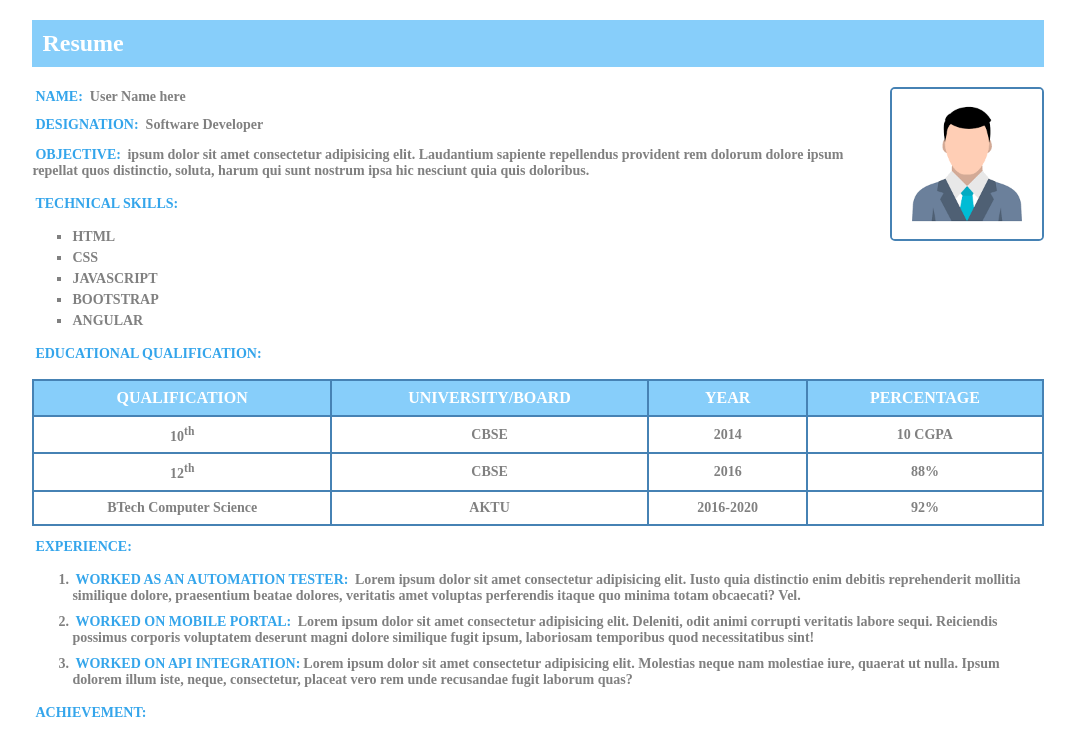
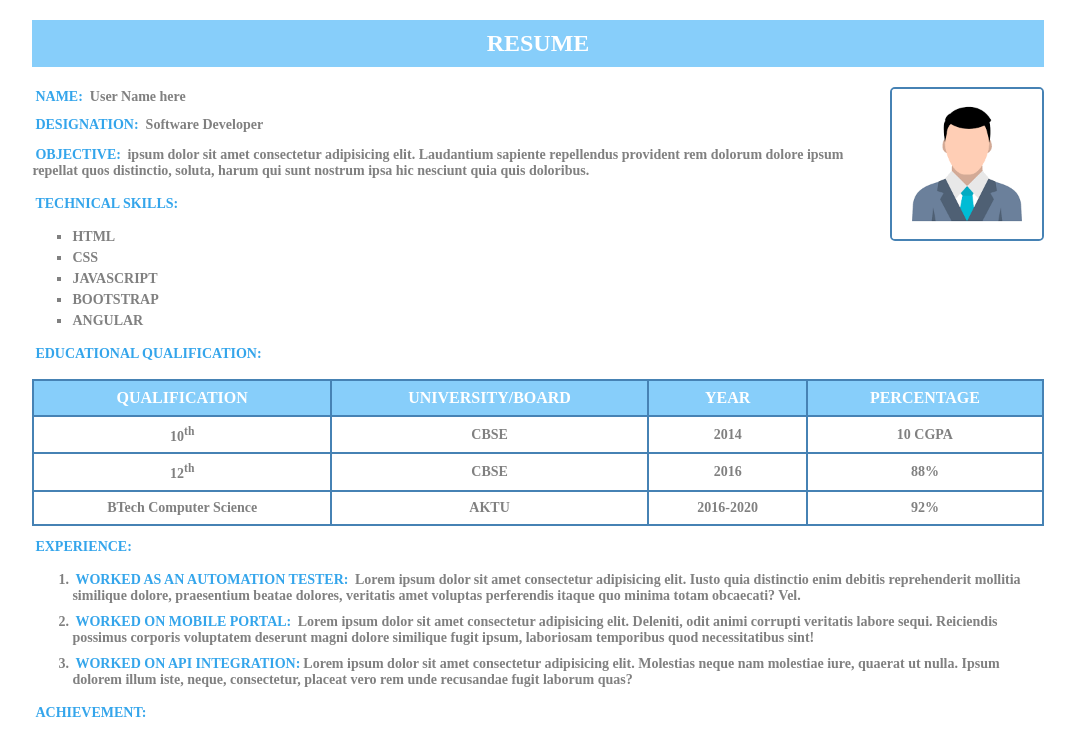
Before and after one commit to 1501Anupam/HTML-walkthrough, a plain HTML site: page Resume/index.html in a window 1280 px wide. Shown: the top 735 px of the page, without its empty margins (102-1177 px from the left). Drawn offline with Linux system fonts and the light colour scheme.

Commit message:
Updated styles.

```diff
--- a/Resume/styles.css
+++ b/Resume/styles.css
@@ -6,8 +6,11 @@
 
 .heading {
     color: #fff;
+    text-align: center;
     background: lightskyblue;
     padding: 10px;
+    text-transform: uppercase;
+    letter-spacing: 0.1;
 }
 
 .name {
```
